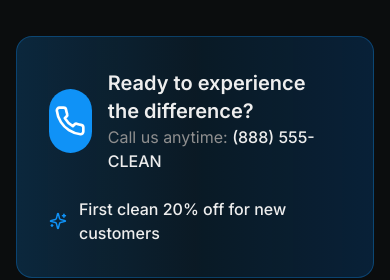
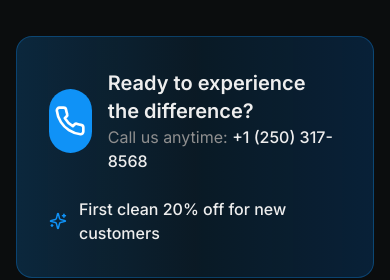
Before and after one commit to adxy/captainkleen.ca, a Next.js app: page / in a window 390 px wide. Shown: the part 4760-5040 px from the top of the page. Built offline with nearby package versions, Linux system fonts and the light colour scheme.

Commit message:
chore: Update contact phone number in Why Us section.

```diff
--- a/components/why-us-section.tsx
+++ b/components/why-us-section.tsx
@@ -72,7 +72,7 @@ export function WhyUsSection() {
               <div>
                 <h3 className="text-xl font-semibold text-foreground">Ready to experience the difference?</h3>
                 <p className="text-muted-foreground">
-                  Call us anytime: <span className="text-foreground font-medium">(888) 555-CLEAN</span>
+                  Call us anytime: <span className="text-foreground font-medium">+1 (250) 317-8568</span>
                 </p>
               </div>
             </div>
```
